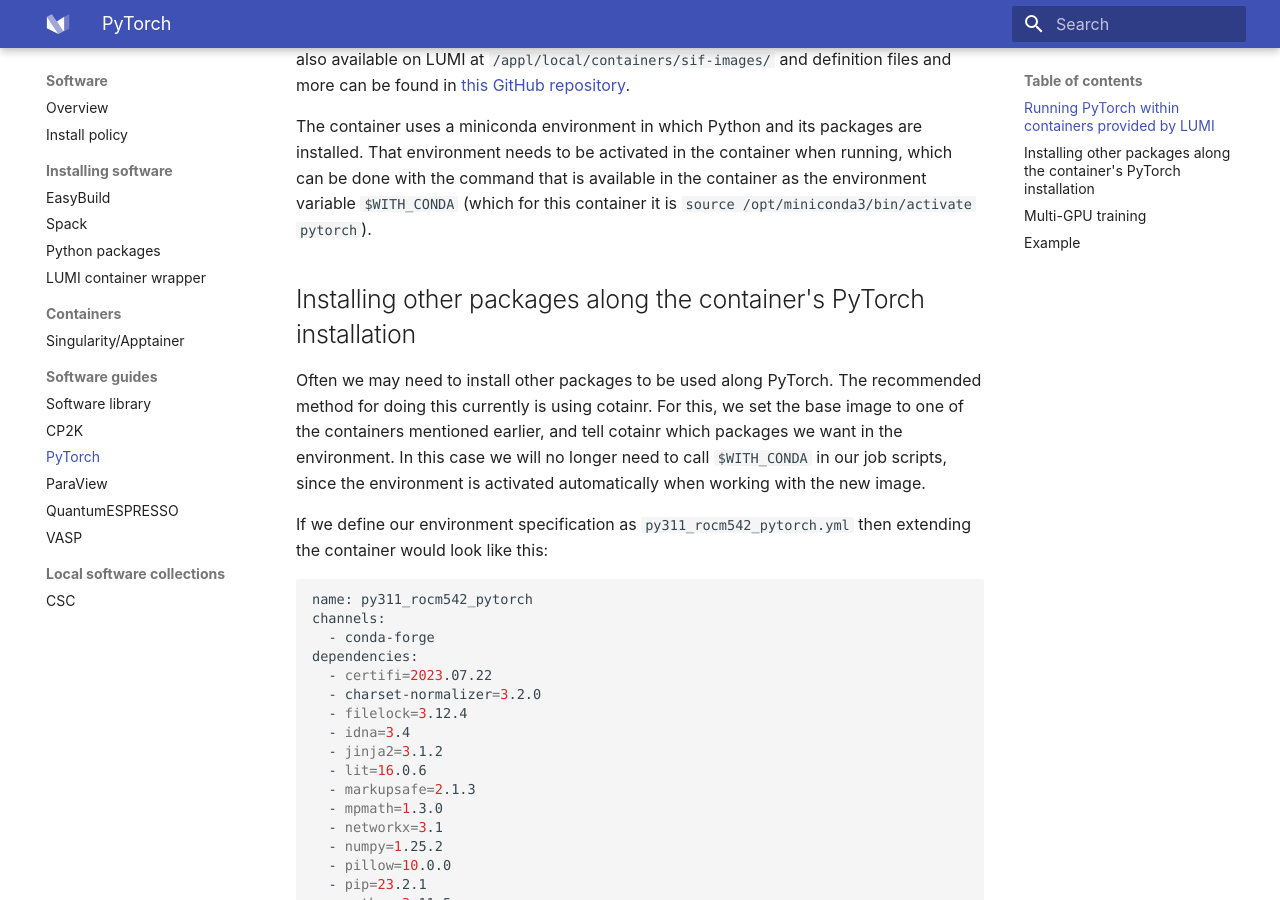
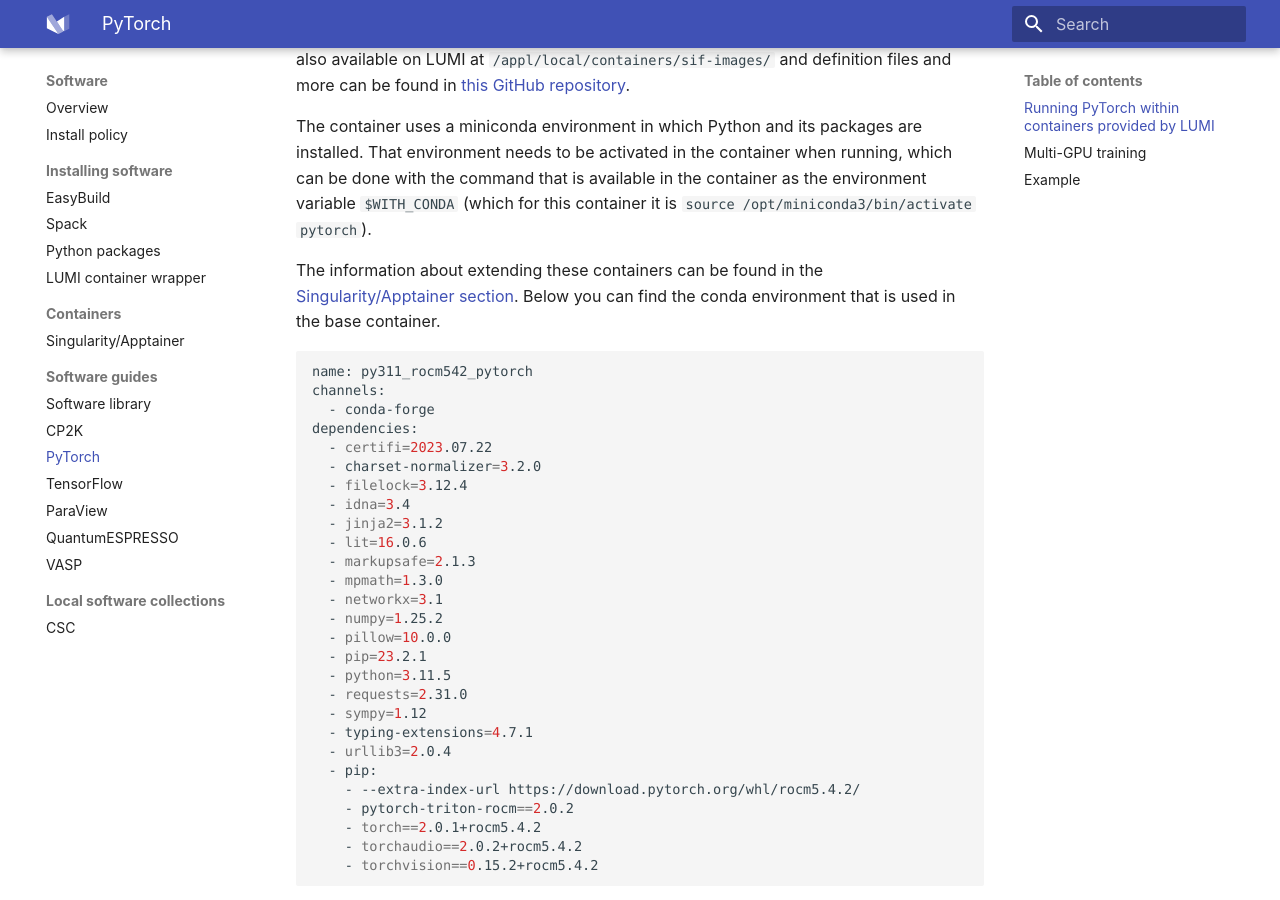
Before and after one commit to Lumi-supercomputer/lumi-userguide, an MkDocs documentation site: the page built from docs/software/packages/pytorch.md, in a window 1280 px wide and 900 px high, scrolled down 569 px. Built offline with MkDocs 1.6.1 and Material for MkDocs 9.7.7, drawn with Linux system fonts in a browser that asks for light colours.

Commit message:
Removed cotainr section.

````diff
--- a/docs/software/packages/pytorch.md
+++ b/docs/software/packages/pytorch.md
@@ -16,11 +16,7 @@
 
 The container uses a miniconda environment in which Python and its packages are installed. That environment needs to be activated in the container when running, which can be done with the command that is available in the container as the environment variable `$WITH_CONDA` (which for this container it is `source /opt/miniconda3/bin/activate pytorch`).
 
-## Installing other packages along the container's PyTorch installation
-
-Often we may need to install other packages to be used along PyTorch. The recommended method for doing this currently is using cotainr. For this, we set the base image to one of the containers mentioned earlier, and tell cotainr which packages we want in the environment. In this case we will no longer need to call `$WITH_CONDA` in our job scripts, since the environment is activated automatically when working with the new image.
-
-If we define our environment specification as `py311_rocm542_pytorch.yml` then extending the container would look like this:
+The information about extending these containers can be found in the [Singularity/Apptainer section](../containers/singularity.md). Below you can find the conda environment that is used in the base container.
 
 ```bash
 name: py311_rocm542_pytorch
--- a/mkdocs.yml
+++ b/mkdocs.yml
@@ -66,6 +66,7 @@
       - Software library: https://lumi-supercomputer.github.io/LUMI-EasyBuild-docs/
       - CP2K: https://lumi-supercomputer.github.io/LUMI-EasyBuild-docs/c/CP2K/
       - PyTorch: software/packages/pytorch.md
+      - TensorFlow: software/packages/tensorflow.md
       - ParaView: https://lumi-supercomputer.github.io/LUMI-EasyBuild-docs/p/ParaView
       - QuantumESPRESSO: https://lumi-supercomputer.github.io/LUMI-EasyBuild-docs/q/QuantumESPRESSO/
       - VASP: https://lumi-supercomputer.github.io/LUMI-EasyBuild-docs/v/VASP/
````
